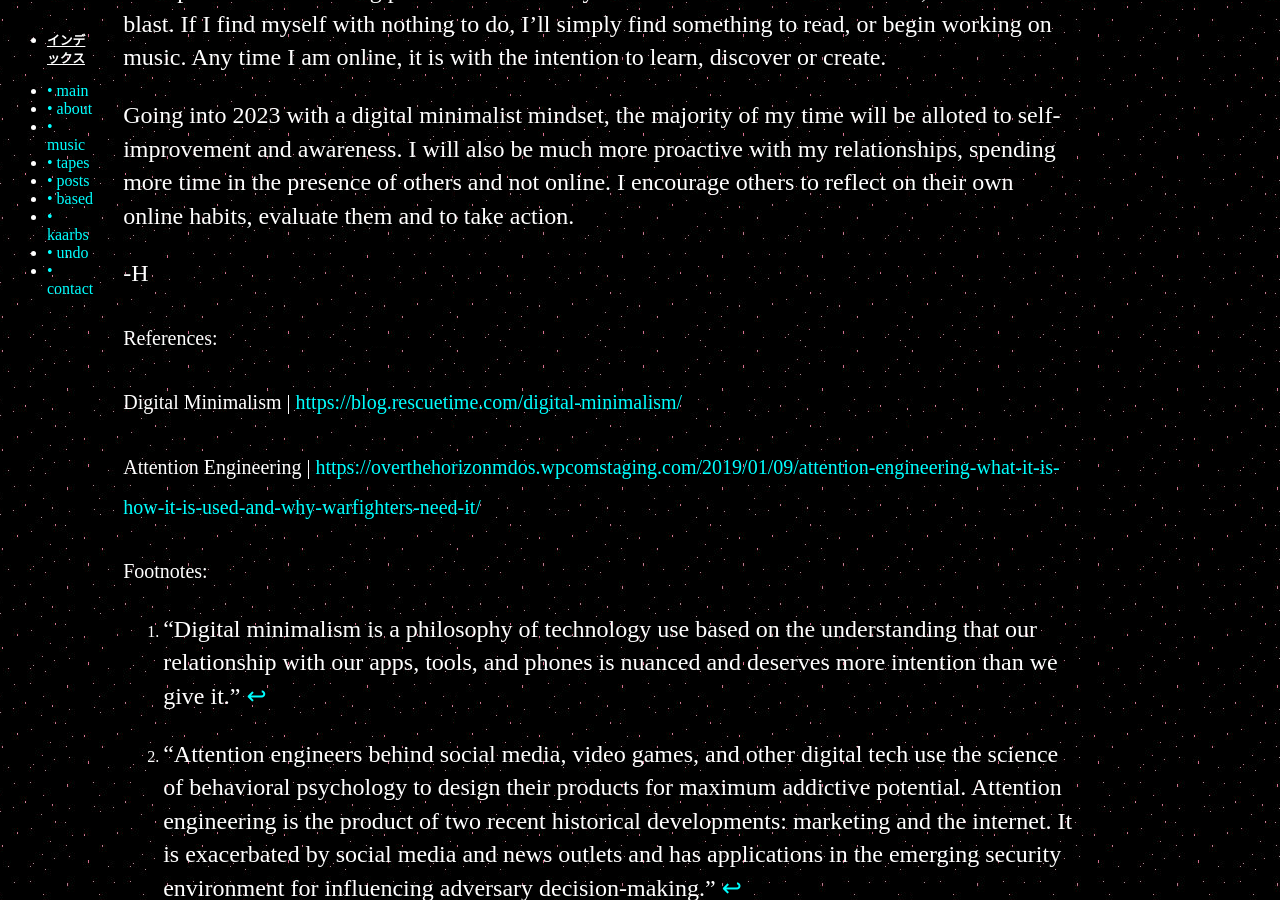
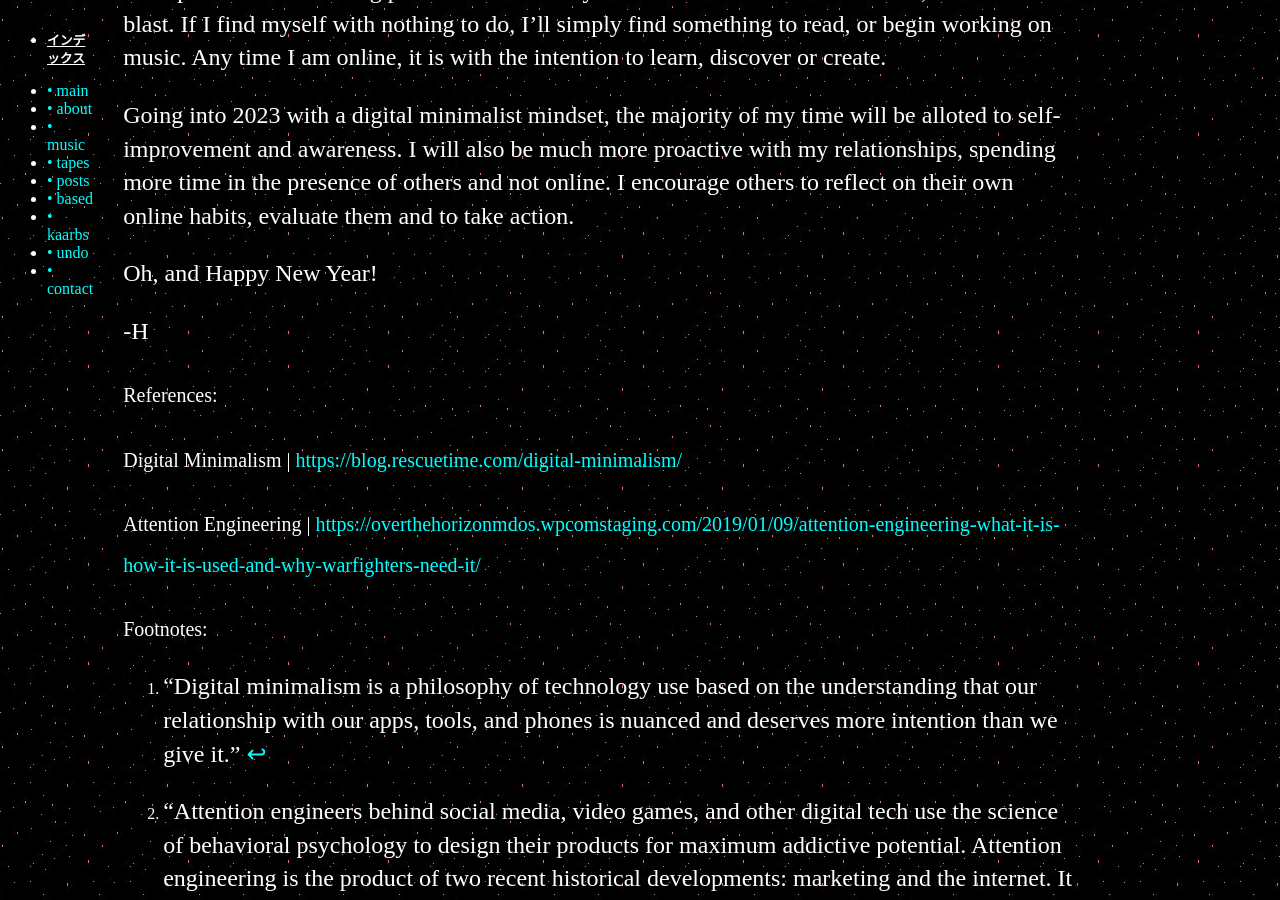
Before and after one commit to whiteVHS/whiteVHS.github.io, a Jekyll site: the page built from _posts/2022-12-30-new-years-resolutions-and-digital-minimalism.md, in a window 1280 px wide and 900 px high, scrolled down 1306 px. Built offline with Jekyll 4.4.1, drawn with Linux system fonts in a browser that asks for light colours.

Commit message:
happy new year :)

```diff
--- a/_posts/2022-12-30-new-years-resolutions-and-digital-minimalism.md
+++ b/_posts/2022-12-30-new-years-resolutions-and-digital-minimalism.md
@@ -14,6 +14,8 @@ In 2022, I've made quite a bit of progress regarding the reduction of my digital
 
 Going into 2023 with a digital minimalist mindset, the majority of my time will be alloted to self-improvement and awareness. I will also be much more proactive with my relationships, spending more time in the presence of others and not online. I encourage others to reflect on their own online habits, evaluate them and to take action.
 
+Oh, and Happy New Year!
+
 -H
 
 <sub>References:</sub>
```
